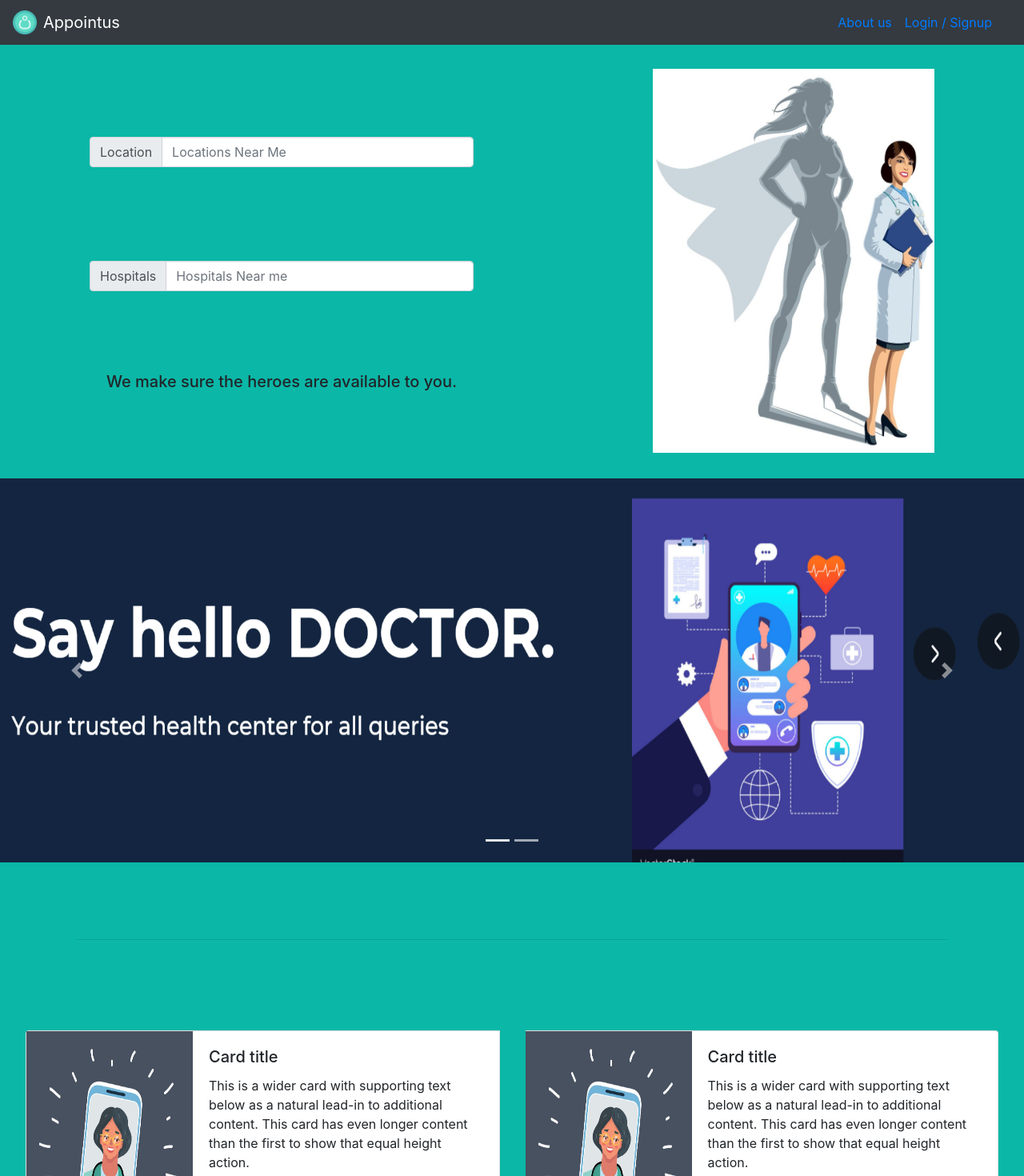
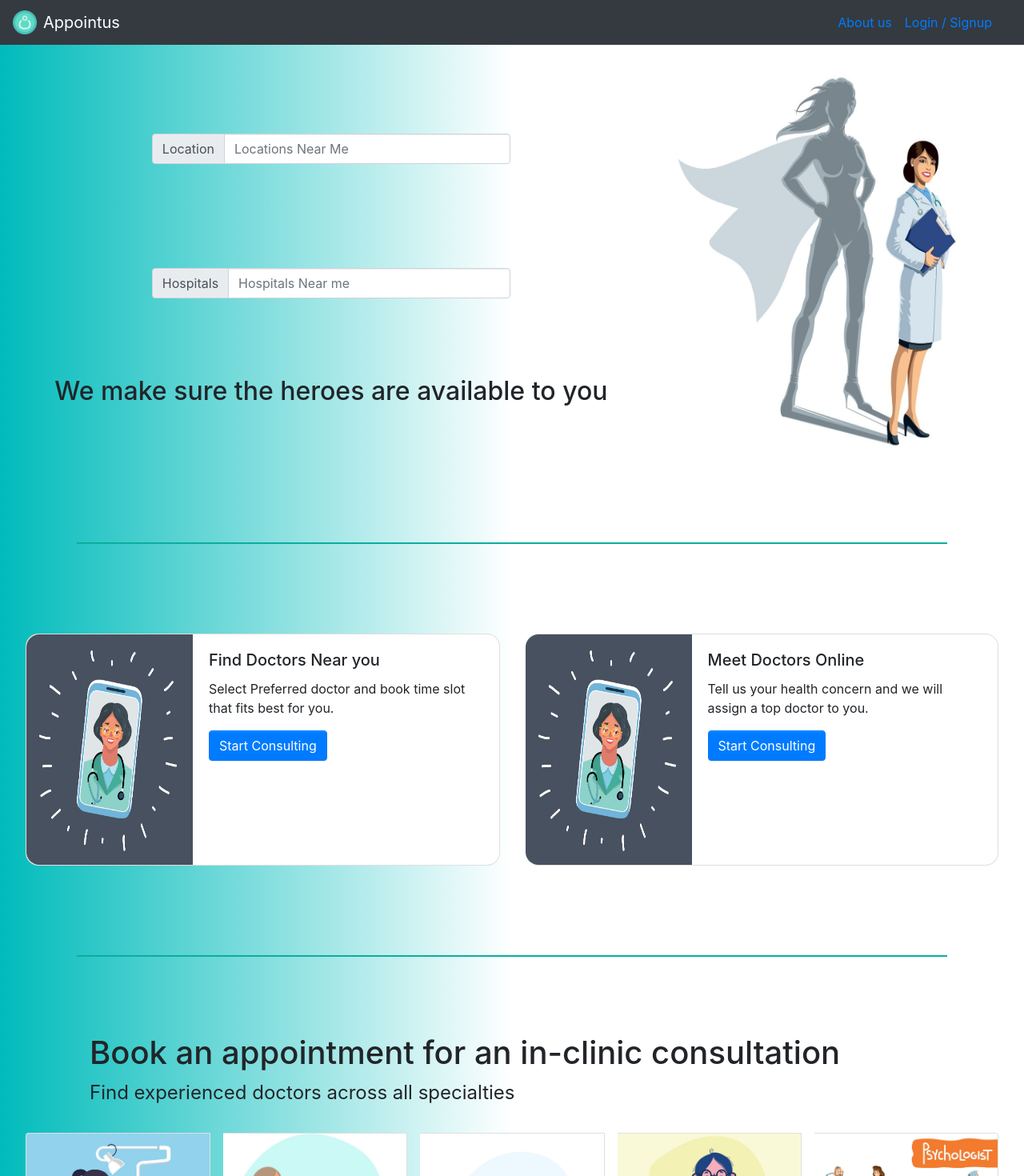
Before and after one commit to AitNik/ProjectAppointus, a React (Create React App) app: page /home in a window 1280 px wide. Shown: the top 1470 px of the page at 80% size. Built offline with nearby package versions, Linux system fonts and the light colour scheme.

Commit message:
New changes made

```diff
--- a/package.json
+++ b/package.json
@@ -13,6 +13,7 @@
     "react": "^16.13.1",
     "react-bootstrap": "^1.4.0",
     "react-dom": "^16.13.1",
+    "react-icons": "^3.11.0",
     "react-redux": "^7.2.2",
     "react-router-dom": "^5.2.0",
     "react-scripts": "3.4.3",
--- a/public/index.html
+++ b/public/index.html
@@ -26,7 +26,12 @@
     -->
     <title>Appointus</title>
   </head>
-  <body style="background-color: #0bb7a7;">
+  <body
+    style="
+      background-color: white;
+      background-image: linear-gradient(to right, #0bb, white,white);
+    "
+  >
     <noscript>You need to enable JavaScript to run this app.</noscript>
     <div id="root"></div>
     <!--
--- a/src/components/AppNavbar.js
+++ b/src/components/AppNavbar.js
@@ -7,7 +7,7 @@ import { connect } from 'react-redux'
 function AppNavbar(props) {
   return (
   <>
-    <Navbar collapseOnSelect expand="sm" bg="dark" variant="dark" style={{ zIndex: '1024!important' }}>
+    <Navbar collapseOnSelect expand="sm" bg="dark" variant="dark" style={{ zIndex: '1024!important',color:"white" }}>
         <Navbar.Brand href="/home" className={'mr-3'}>
           <img
             alt=""
--- a/src/components/HomePage/HomePage.js
+++ b/src/components/HomePage/HomePage.js
@@ -2,39 +2,36 @@ import React from "react";
 import Carousel from "react-bootstrap/Carousel";
 import InputGroup from "react-bootstrap/InputGroup";
 import FormControl from "react-bootstrap/FormControl";
-import './homepage.scss'
-import { useFormik } from 'formik'
-import * as Yup from 'yup'
-import { Button, Col, Form, Row, Card, CardGroup} from 'react-bootstrap'
-
-
+import "./homepage.scss";
+import { useFormik } from "formik";
+import * as Yup from "yup";
+import { Button, Col, Form, Row, Card, CardGroup } from "react-bootstrap";
+// import { BsCircle } from "react-icons/bs";
 function HomePage() {
-
   const formValidationSchema = Yup.object({
-    email: Yup.string()
-        .required('Required')
-        .email('Invalid email'),
-    yourMessage: Yup.string()
-        .required('Required')
-  })
+    email: Yup.string().required("Required").email("Invalid email"),
+    yourMessage: Yup.string().required("Required"),
+  });
 
   const formikForm = useFormik({
     initialValues: {
-    email: '',
-    yourMessage: ''
+      email: "",
+      yourMessage: "",
     },
     validationSchema: formValidationSchema,
     onSubmit: (values) => {
-      console.log("Signup form Submitted")
-    }
-  })
+      console.log("Signup form Submitted");
+    },
+  });
 
   return (
-    <div>
-      <div className="main-entry" style={{backgroundColor:"#0bb7a7"}}>
+    <div className="main-body" style={{ backgroundColor: "white" }}>
+      <div className="main-entry">
         <div className="data-input">
           {/*search bar */}
-          <InputGroup style={{ margin: "1rem",width:"30rem" }}>
+          <InputGroup
+            style={{ margin: "1rem", width: "30rem", padding: "1rem" }}
+          >
             <InputGroup.Prepend>
               <InputGroup.Text id="basic-addon1">Location</InputGroup.Text>
             </InputGroup.Prepend>
@@ -42,10 +39,12 @@ function HomePage() {
               placeholder="Locations Near Me"
               aria-label="Locations Near Me"
               aria-describedby="basic-addon1"
-
+              // style={{padding:"1rem"}}
             />
           </InputGroup>
-          <InputGroup style={{ margin: "1rem",width:"30rem" }}>
+          <InputGroup
+            style={{ margin: "1rem", width: "30rem", padding: "1rem" }}
+          >
             <InputGroup.Prepend>
               <InputGroup.Text id="basic-addon1">Hospitals</InputGroup.Text>
             </InputGroup.Prepend>
@@ -55,13 +54,22 @@ function HomePage() {
               aria-describedby="basic-addon1"
             />
           </InputGroup>
-          <h5>We make sure the heroes are available to you.</h5>
+          <h2>We make sure the heroes are available to you</h2>
         </div>
         <div className="image-part">
-          <img alt="" src={require("./8.jpg")} style={{ width: "22rem", height: "30rem",margin:"1rem",float:"right" }}></img>
+          <img
+            alt=""
+            src={require("./8.jpg")}
+            style={{
+              width: "22rem",
+              height: "30rem",
+              margin: "1rem",
+              float: "right",
+            }}
+          ></img>
         </div>
       </div>
-      {/*react carousel*/}
+      {/*react carousel
       <Carousel style={{ marginTop: "1rem" }}>
         <Carousel.Item>
           <img alt=""
@@ -76,10 +84,9 @@ function HomePage() {
             src={require("./Capture2.PNG")}
             style={{ width: "20rem", height: "30rem" }}
           ></img>
-          {/* <Button className="ml-5 mt-n5" onClick={() => alert("clicked")}><Link href="#contactForm">Contact Us</Link></Button> */}
             </Carousel.Item>
       </Carousel>
-
+      */}
       <hr
         style={{ margin: "6rem", height: 0.8, backgroundColor: "#0bb7a7" }}
       ></hr>
@@ -89,46 +96,57 @@ function HomePage() {
         <Card
           style={{
             margin: "1rem",
-            width: "20rem",
+            width: "10rem",
             display: "flex",
             flexDirection: "row",
+            borderRadius: "1rem",
           }}
         >
           <Card.Img
             variant="left"
             src={require("./7.jpg")}
-            style={{ width: "13rem", height: "20rem" }}
+            style={{
+              width: "13rem",
+              height: "18rem",
+              borderTopLeftRadius: "1rem",
+              borderBottomLeftRadius: "1rem",
+            }}
           />
           <Card.Body>
-            <Card.Title>Card title</Card.Title>
+            <Card.Title>Find Doctors Near you</Card.Title>
             <Card.Text>
-              This is a wider card with supporting text below as a natural
-              lead-in to additional content. This card has even longer content
-              than the first to show that equal height action.
+              Select Preferred doctor and book time slot that fits best for you.
             </Card.Text>
+            <Button>Start Consulting</Button>
           </Card.Body>
         </Card>
 
         <Card
           style={{
             margin: "1rem",
-            width: "20rem",
+            width: "10rem",
             display: "flex",
             flexDirection: "row",
+            borderRadius: "1rem",
           }}
         >
           <Card.Img
             variant="left"
             src={require("./7.jpg")}
-            style={{ width: "13rem", height: "20rem" }}
+            style={{
+              width: "13rem",
+              height: "18rem",
+              borderTopLeftRadius: "1rem",
+              borderBottomLeftRadius: "1rem",
+            }}
           />
           <Card.Body>
-            <Card.Title>Card title</Card.Title>
+            <Card.Title>Meet Doctors Online</Card.Title>
             <Card.Text>
-              This is a wider card with supporting text below as a natural
-              lead-in to additional content. This card has even longer content
-              than the first to show that equal height action.
+              Tell us your health concern and we will assign a top doctor to
+              you.
             </Card.Text>
+            <Button>Start Consulting</Button>
           </Card.Body>
         </Card>
       </CardGroup>
@@ -138,8 +156,10 @@ function HomePage() {
       ></hr>
       {/*book and appointment*/}
       <div style={{ textAlign: "left", marginLeft: "7rem" }}>
-        <h3>Book an appointment for an in-clinic consultation</h3>
-        <p>Find experienced doctors across all specialties</p>
+        <h1>Book an appointment for an in-clinic consultation</h1>
+        <p style={{ fontSize: "1.5rem" }}>
+          Find experienced doctors across all specialties
+        </p>
       </div>
 
       <CardGroup className="appointment" style={{ margin: "1rem" }}>
@@ -195,7 +215,7 @@ function HomePage() {
       ></hr>
 
       {/*carousel */}
-      <Carousel style={{ color: "black", height: "30rem" }}>
+      <Carousel style={{ color: "black", height: "15rem" }}>
         <Carousel.Item>
           <div
             style={{
@@ -204,7 +224,6 @@ function HomePage() {
               textAlign: "center",
               justifyContent: "center",
               alignItems: "center",
-              paddingTop: "4rem",
             }}
           >
             <h4 style={{ color: "black", width: "30rem" }}>
@@ -222,11 +241,10 @@ function HomePage() {
               textAlign: "center",
               justifyContent: "center",
               alignItems: "center",
-              paddingTop: "4rem",
             }}
           >
             <h4 style={{ color: "black", width: "30rem" }}>
-              Very easy to use and maintain history. Thanks Appointus for making
+              Very easy to maintain medical history. Thanks Appointus for making
               it simple.
             </h4>
             <p>Ashish</p>
@@ -240,7 +258,6 @@ function HomePage() {
               textAlign: "center",
               justifyContent: "center",
               alignItems: "center",
-              paddingTop: "4rem",
             }}
           >
             <h4 style={{ color: "black", width: "30rem" }}>
@@ -254,13 +271,32 @@ function HomePage() {
       {/*about */}
       {/*Logo*/}
       <hr
-        style={{ margin: "6rem", height: 0.8, backgroundColor: "#0bb7a7" }}
+        style={{
+          marginBottom: "2rem",
+          height: 0.8,
+          backgroundColor: "#0bb7a7",
+        }}
       ></hr>
-      <footer style={{display:"flex",justifyContent:"space-around"}}>
-            <img alt="" src={require("./appointus.png")}/>
+      <footer
+        style={{
+          display: "flex",
+          justifyContent: "space-around",
+          alignItems: "center",
+        }}
+      >
+        <img
+          alt=""
+          src={require("./appointus.png")}
+          style={{ padding: "3rem" }}
+        />
         <div>
           <h1>For Any Queries</h1>
-              <Form noValidate onSubmit={formikForm.handleSubmit} className="mt-4" id="contactForm">
+          <Form
+            noValidate
+            onSubmit={formikForm.handleSubmit}
+            className="mt-4"
+            id="contactForm"
+          >
             <Row>
               <Col>
                 <Form.Label>Email</Form.Label>
@@ -269,35 +305,41 @@ function HomePage() {
                   name="email"
                   value={formikForm.values.email}
                   onChange={formikForm.handleChange}
-                        isValid={
-                            formikForm.touched.email && !formikForm.errors.email
+                  isValid={formikForm.touched.email && !formikForm.errors.email}
+                  isInvalid={
+                    formikForm.touched.email && !!formikForm.errors.email
                   }
-                        isInvalid={formikForm.touched.email && !!formikForm.errors.email}
                 />
                 <Form.Control.Feedback type="invalid">
                   {formikForm.errors.email}
                 </Form.Control.Feedback>
               </Col>
             </Row>
-                    <br/><Row>
+            <br />
+            <Row>
               <Col>
                 <Form.Label>Your Message</Form.Label>
                 <Form.Control
-                        as="textarea" rows={3}
+                  as="textarea"
+                  rows={3}
                   name="yourMessage"
                   value={formikForm.values.yourMessage}
                   onChange={formikForm.handleChange}
                   isValid={
-                            formikForm.touched.yourMessage && !formikForm.errors.yourMessage
+                    formikForm.touched.yourMessage &&
+                    !formikForm.errors.yourMessage
                   }
-                        isInvalid={formikForm.touched.yourMessage && !!formikForm.errors.yourMessage}
+                  isInvalid={
+                    formikForm.touched.yourMessage &&
+                    !!formikForm.errors.yourMessage
+                  }
                 />
                 <Form.Control.Feedback type="invalid">
                   {formikForm.errors.yourMessage}
                 </Form.Control.Feedback>
               </Col>
             </Row>
-                    <br/>
+            <br />
             <Row>
               <Col className="d-flex justify-content-end">
                 <Button className="font-bold" type="submit">
@@ -306,7 +348,6 @@ function HomePage() {
               </Col>
             </Row>
           </Form>
-
         </div>
       </footer>
     </div>
--- a/src/components/HomePage/homepage.scss
+++ b/src/components/HomePage/homepage.scss
@@ -1,34 +1,43 @@
 // starting part
-  .main-entry{
-    display: flex;
-    flex-direction: row ;
-    justify-content: space-around;
+.main-body {
+  background-image: linear-gradient(to right, #0bb, white, white);
+}
+.main-entry {
+  display: grid;
+  grid-template-columns: auto auto;
+  justify-content: space-evenly;
+  align-content: center;
 }
 // input styling
-  .data-input{
+.data-input {
   display: flex;
   flex-direction: column;
   // margin: 1rem;
   align-items: center;
-    justify-content: space-evenly ;
+  justify-content: space-evenly;
+  // box-shadow: 0 0 0.rem black;
 }
 
-  InputGroup:hover{
-    box-shadow: 0 0 5rem white;
+.input-group {
+  .input-group-prepend:hover{
+    box-shadow: 0 0 1rem black;
+  }
+  .form-control:hover {
+    box-shadow: 0 0 1rem black;
+  }
 }
 
-  .appointment
-  {
-    .Card.Img{
+.appointment {
+  .Card.Img {
     background-color: black;
   }
 }
 
 // card styling
-  .card{
-        margin:1rem;
+.card {
+  margin: 1rem;
   border: 1px solid black;
 }
-    .card:hover{
+.card:hover {
   box-shadow: 0 0 0.3rem black;
 }
```
Also changed, not shown: 2 other files (tests, documents, lock files or other folders). Lines whose indentation alone changed are shown as unchanged.
